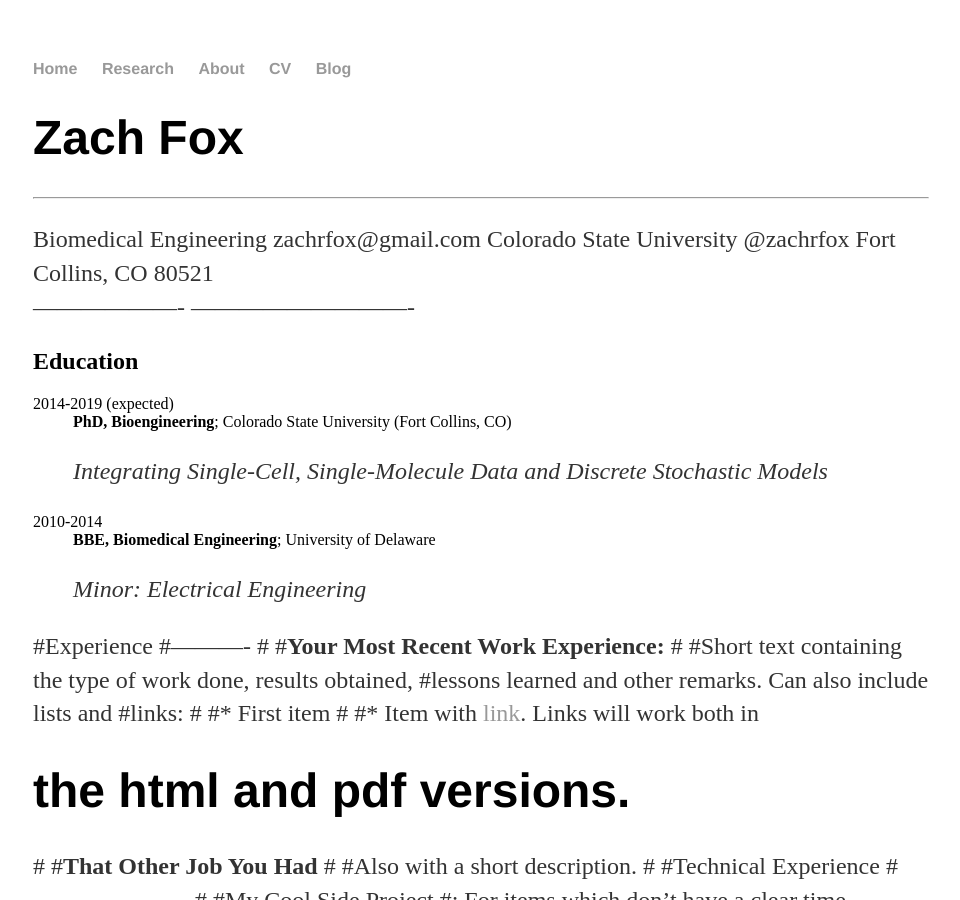
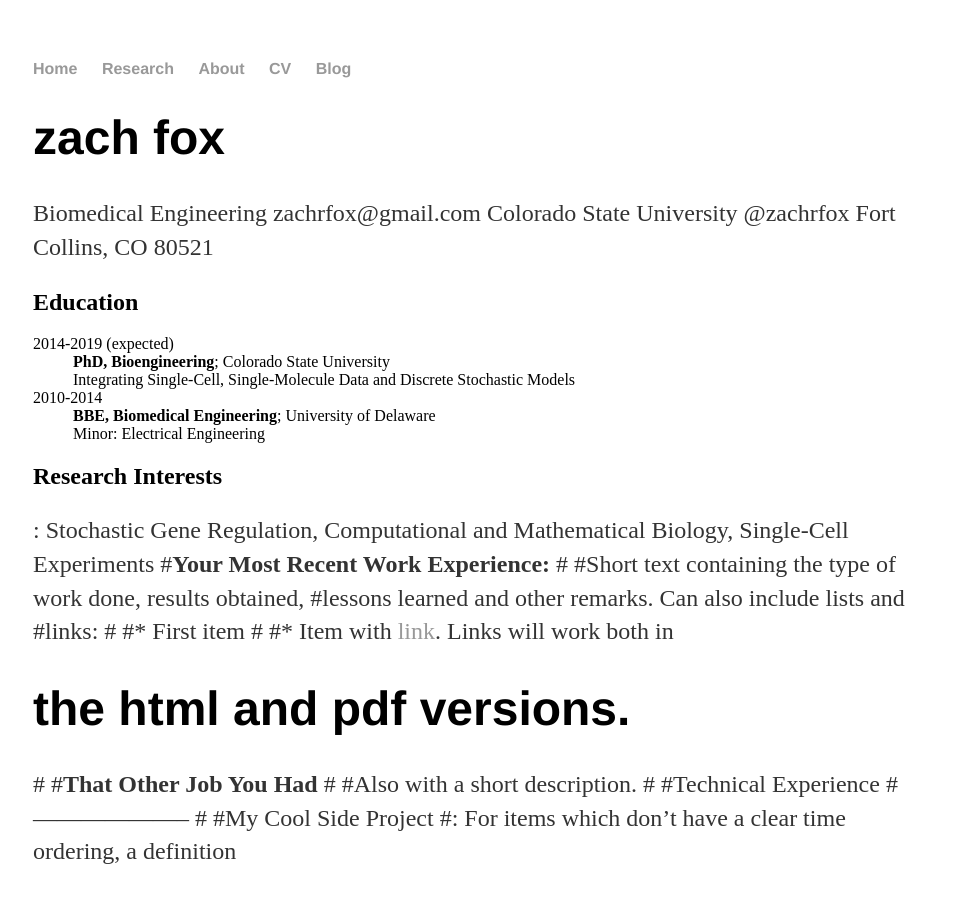
Before and after one commit to zachfox/zachfox.github.io, a Jekyll site: the page built from cv/index.md, in a window 1280 px wide and 900 px high. Shown: the whole window, without its empty margins (159-1119 px from the left). Built offline with Jekyll 4.4.1, drawn with Linux system fonts in a browser that asks for light colours.

Commit message:
updated CV

```diff
--- a/cv/index.md
+++ b/cv/index.md
@@ -2,31 +2,27 @@
 layout: default
 title: Zach Fox's CV
 ---
-Zach Fox
+zach fox
 ============
 
--------------------     ----------------------------
 Biomedical Engineering             zachrfox@gmail.com
 Colorado State University          @zachrfox
 Fort Collins, CO 80521
--------------------     ----------------------------
 
 Education
 ---------
 
 2014-2019 (expected)
-:   **PhD, Bioengineering**; Colorado State University (Fort Collins, CO)
-
-    *Integrating Single-Cell, Single-Molecule Data and Discrete Stochastic Models*
+:   **PhD, Bioengineering**; Colorado State University
+:    Integrating Single-Cell, Single-Molecule Data and Discrete Stochastic Models
 
 2010-2014
 :   **BBE, Biomedical Engineering**; University of Delaware
+:    Minor: Electrical Engineering
 
-    *Minor: Electrical Engineering*
-
-#Experience
-#----------
-#
+Research Interests
+----------
+: Stochastic Gene Regulation, Computational and Mathematical Biology, Single-Cell Experiments
 #**Your Most Recent Work Experience:**
 #
 #Short text containing the type of work done, results obtained,
```
